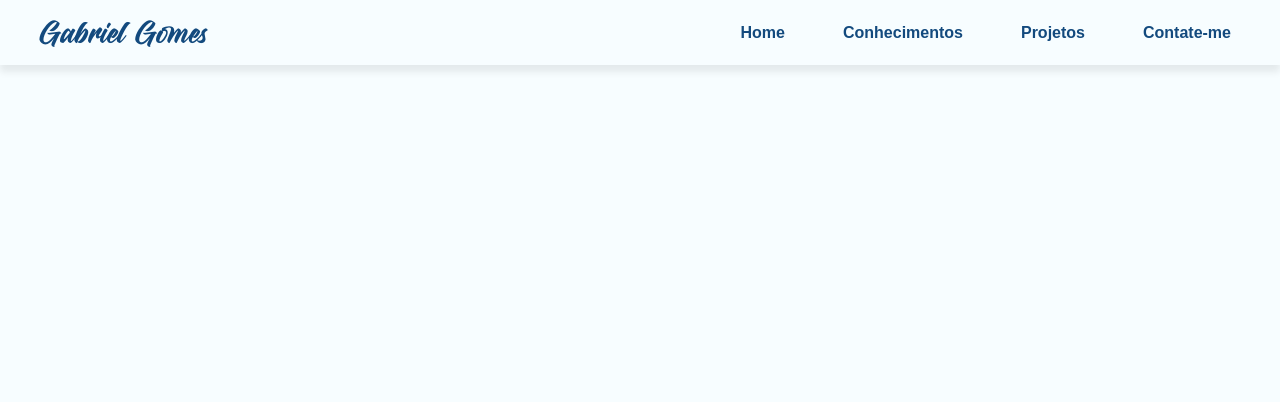
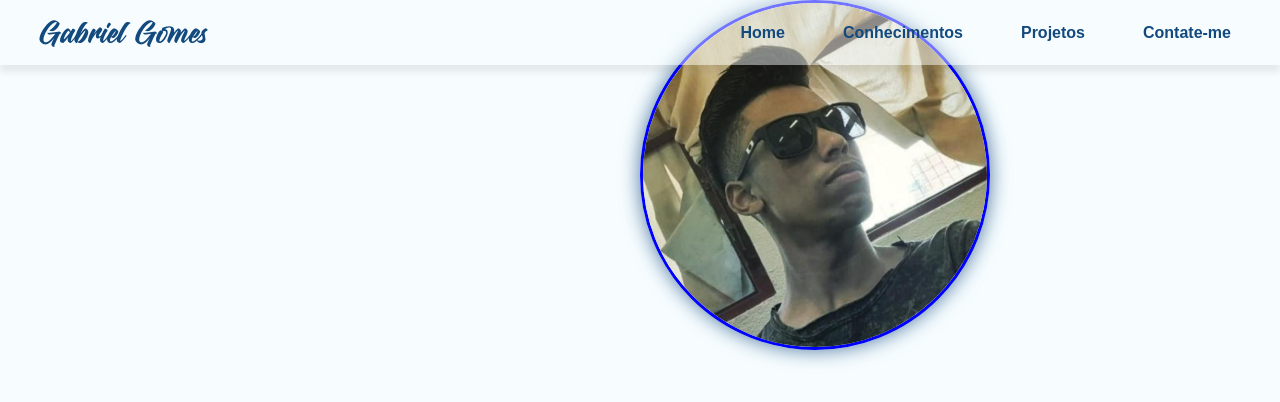
Before and after one commit to MestreJoker/Meu-Portfolio, a plain HTML site: page index.html in a window 1280 px wide. Drawn offline with Linux system fonts and the light colour scheme.

Commit message:
Adicionando imagem principal

```diff
--- a/index.html
+++ b/index.html
@@ -32,6 +32,16 @@
             </div>
         </ul>
     </header>
+    <div id="content">
+        <main>
+            <div id="infosPrincipais">
+
+            </div>
+            <div id="bgFotoPrincipal">
+                <img src="images/fotoPerfil.jpg" alt="Imagem principal de Gabriel" id="imgPrincipal">
+            </div>
+        </main>
+    </div>
 </body>
 
 </html>
--- a/style.css
+++ b/style.css
@@ -3,16 +3,19 @@
     margin: 0;
     box-sizing: border-box;
 }
+
 @font-face {
     font-family: 'Dirtylane';
     src: url("fontes/Dirtylane\ \(Demo_Font\).otf");
 }
+
 body {
     font-family: Arial, Helvetica, sans-serif;
     background-color: #f7fdff;
 }
 
 header {
+    background-color: #f7fdff75;
     color: #134a7e;
     position: fixed;
     margin: 0;
@@ -73,3 +76,25 @@ header ul {
     background-color: #134a7e;
     color: white;
 }
+
+#content {
+    height: auto;
+}
+
+main {
+    height: 700px;
+    display: flex;
+}
+
+main>div {
+    width: 50%;
+}
+
+#imgPrincipal {
+    width: 350px;
+    border-radius: 50%;
+    border: 3px solid blue;
+    box-shadow: 0px 0px 20px 0px rgba(19, 74, 126, 0.75);
+    -webkit-box-shadow: 0px 0px 20px 0px rgba(19, 74, 126, 0.75);
+    -moz-box-shadow: 0px 0px 20px 0px rgba(19, 74, 126, 0.75);
+}
```
Also changed, not shown: images/fotoPerfil.jpg (added).
